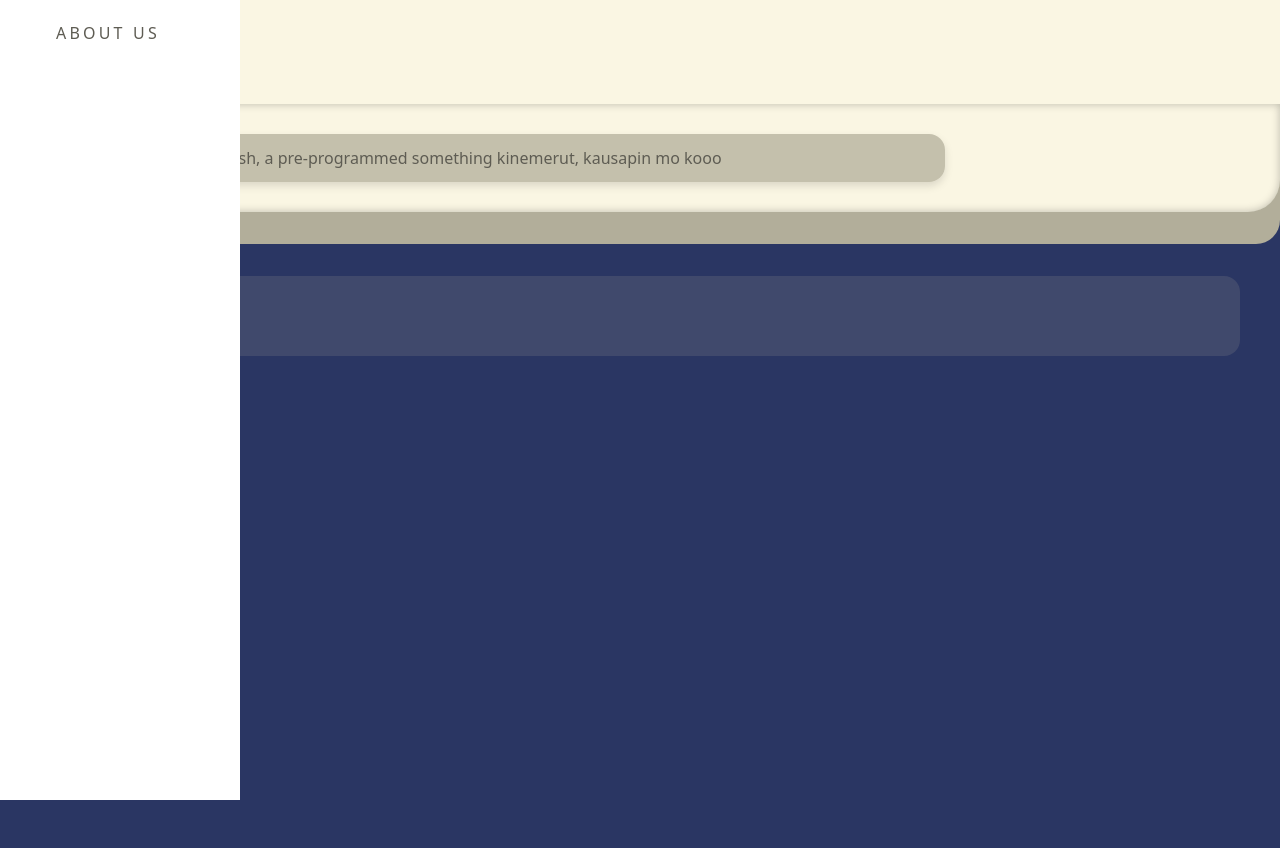
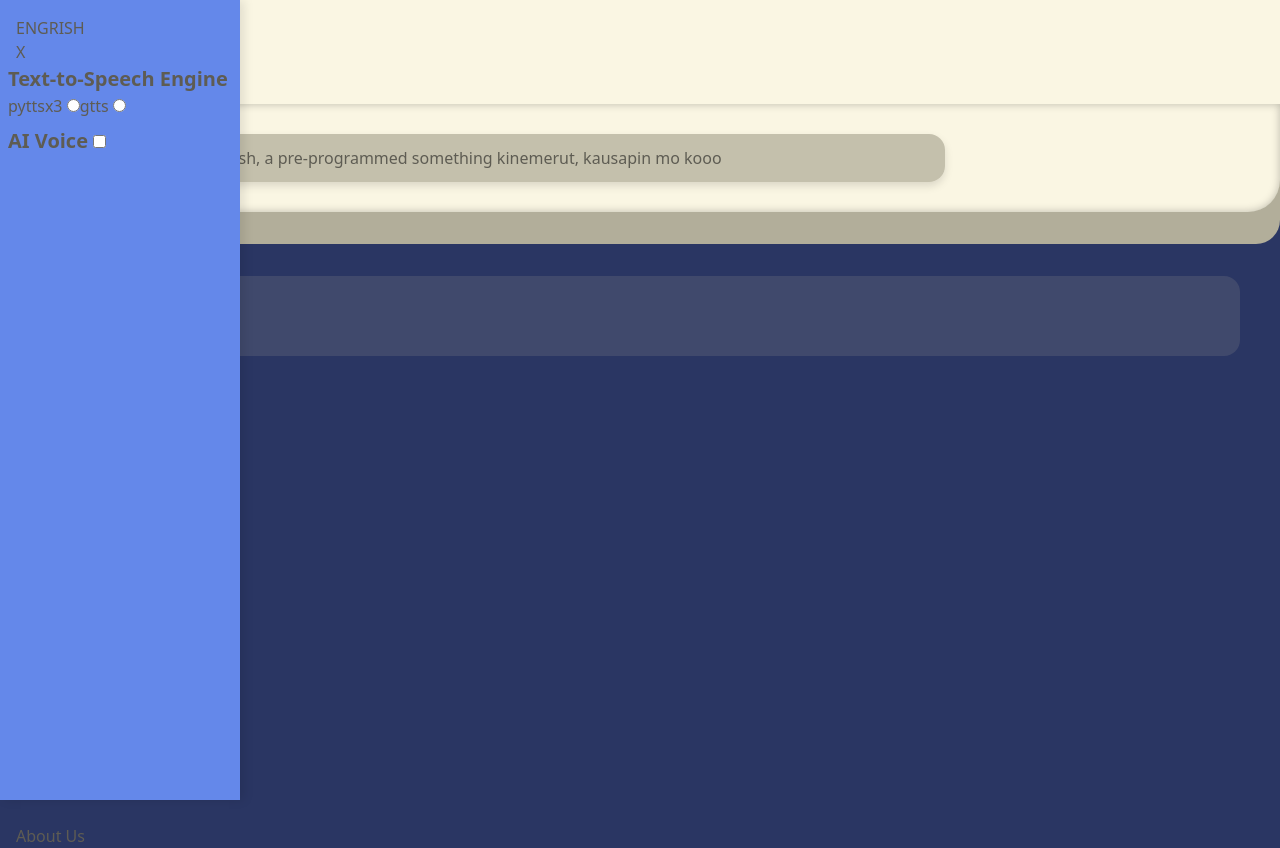
Before and after one commit to bonaktan/Engrish, a Next.js app: page / in a window 1280 px wide. Before the commit the page ends 800 px from the top, so only its background shows below. Built offline with nearby package versions, Linux system fonts and the light colour scheme; no server answers.

Commit message:
Designing of Sidebar implemented

```diff
--- a/src/app/globals.css
+++ b/src/app/globals.css
@@ -78,54 +78,37 @@ body {
   position: absolute;
   height: 100%;
   width: 15rem;
-  background-color: white;
+  background-color: #6488ea; /* TODO: to be changed sa color scheme ng program */
   z-index: 1000;
-  top: 0;
-  left: 0;
-  justify-content: space-between;
-  text-align: center;
-  box-shadow: rgba(15px, 15px, 15px, 0.4);
+  top: 0; left: 0;
+
+  flex-direction: column;
+  align-items: top;
+  text-align: left;
+  padding: 1rem;
+  box-shadow: 4px 0 10px rgba(0, 0, 0, 0.1);
+  flex: 1 1 auto;
 }
-
-.sideBar::before {
-  content: "";
-  position: absolute;
-  top: 0;
-  left: 0;
-  width: 100%;
-  height: 100%;
-  z-index: -1;
+.sidebarheader {
+  flex: 0 0 auto;
 }
-
-.sideBar ul {
-  position: relative;
+.sidebarOptions {
+  margin: -0.5rem;
+  height: 100%
+}
+.sidebarOptions > .option {
+  margin: 0.5rem 0;
+}
+.sidebarOptions > .option > p {
   display: flex;
-  margin-top: 1.3em;
-  gap: 30px;
+  font-size: 1.25rem;
+  font-weight: 700;
 }
-
-.sideBar ul li {
-  list-style: none;
-}
-
-.sideBar ul li a {
-  position: relative;
-  text-decoration: none;
-  font-size: 1em;
-  text-transform: uppercase;
-  letter-spacing: 0.2em;
-}
-
-li a {
-  margin-left: 3.5rem;
+.aboutUs {
+  flex: 0 0 auto;
 }
 
 .menu {
   color: black;
   cursor: pointer;
 }
-
-.sidebarAccess {
-  display: flex;
-  text-align: center;
-}
--- /dev/null
+++ b/src/app/template.html
@@ -0,0 +1,64 @@
+<html>
+    <head>
+        <style>
+            .sideBar {
+                position: absolute;
+                height: 100dvh;
+                width: 15rem;
+                background-color: #6488ea; /* TODO: to be changed sa color scheme ng program */
+                z-index: 1000;
+                top: 0;
+                left: 0;
+                flex-direction: column;
+                align-items: top;
+                text-align: left;
+                padding: 1rem;
+                box-shadow: 4px 0 10px rgba(0, 0, 0, 0.1);
+                flex: 1 1 auto;
+            }
+            .sidebarheader {
+                flex: 0 0 auto;
+            }
+            .sidebarOptions {
+                margin: -0.5rem;
+                flex: 1 1 100%; /* baka need idebug? */
+            }
+            .sidebarOptions > .option {
+                margin: 0.5rem 0;
+            }
+            .sidebarOptions > .option > p {
+                display: flex;
+                font-size: 1.25rem;
+                font-weight: 700;
+            }
+            .aboutUs {
+                flex: 0 0 auto;
+            }
+        </style>
+    </head>
+    <body>
+        <div class="sideBar">
+            <div class="sidebarHeader">
+                <p>ENGRISH</p>
+                <button>X</button>
+            </div>
+            <div class="sidebarOptions">
+                <div class="option" id="optionTTSEngine">
+                    <p>Text-to-Speech Engine</p>
+                    <div class="selection">
+                        <label>pyttsx3 <input type="radio" /></label>
+                        <label>gtts <input type="radio" /></label>
+                    </div>
+                </div>
+                <div class="option" id="optionAIVoice">
+                    <p>
+                        <label>AI Voice <input type="checkbox" /></label>
+                    </p>
+                </div>
+            </div>
+            <div class="aboutUs">
+                <div>About Us</div>
+            </div>
+        </div>
+    </body>
+</html>
--- a/src/app/ui/SidebarView.jsx
+++ b/src/app/ui/SidebarView.jsx
@@ -1,14 +1,26 @@
-export default function SidebarView({open}) {
-  // dito ka magtrabaho sa design and technicals, if need ng tulong sa js call me
-  return (
-    <div className={"sideBar " + (open ? "block" : "hidden")}>
-      <div className="sidebarAccess">
-        <ul>
-          <li>
-            <a href="#about">About Us</a>
-          </li>
-        </ul>
-      </div>
-    </div>
-  );
+export default function SidebarView({ open }) {
+    // dito ka magtrabaho sa design and technicals, if need ng tulong sa js call me
+    return (
+        <div className={"sideBar " + (open ? "flex" : "hidden")}>
+            <div className="sidebarHeader">
+                <p>ENGRISH</p>
+                <button>X</button>
+            </div>
+            <div className="sidebarOptions">
+                <div className="option" id="optionTTSEngine">
+                    <p>Text-to-Speech Engine</p>
+                    <div className="selection">
+                        <label>pyttsx3 <input type="radio"/></label>
+                        <label>gtts <input type="radio"/></label>
+                    </div>
+                </div>
+                <div className="option" id="optionAIVoice">
+                    <p><label>AI Voice <input type="checkbox"/></label></p>
+                </div>
+            </div>
+            <div className="aboutUs">
+                <div>About Us</div>
+            </div>
+        </div>
+    );
 }
```
